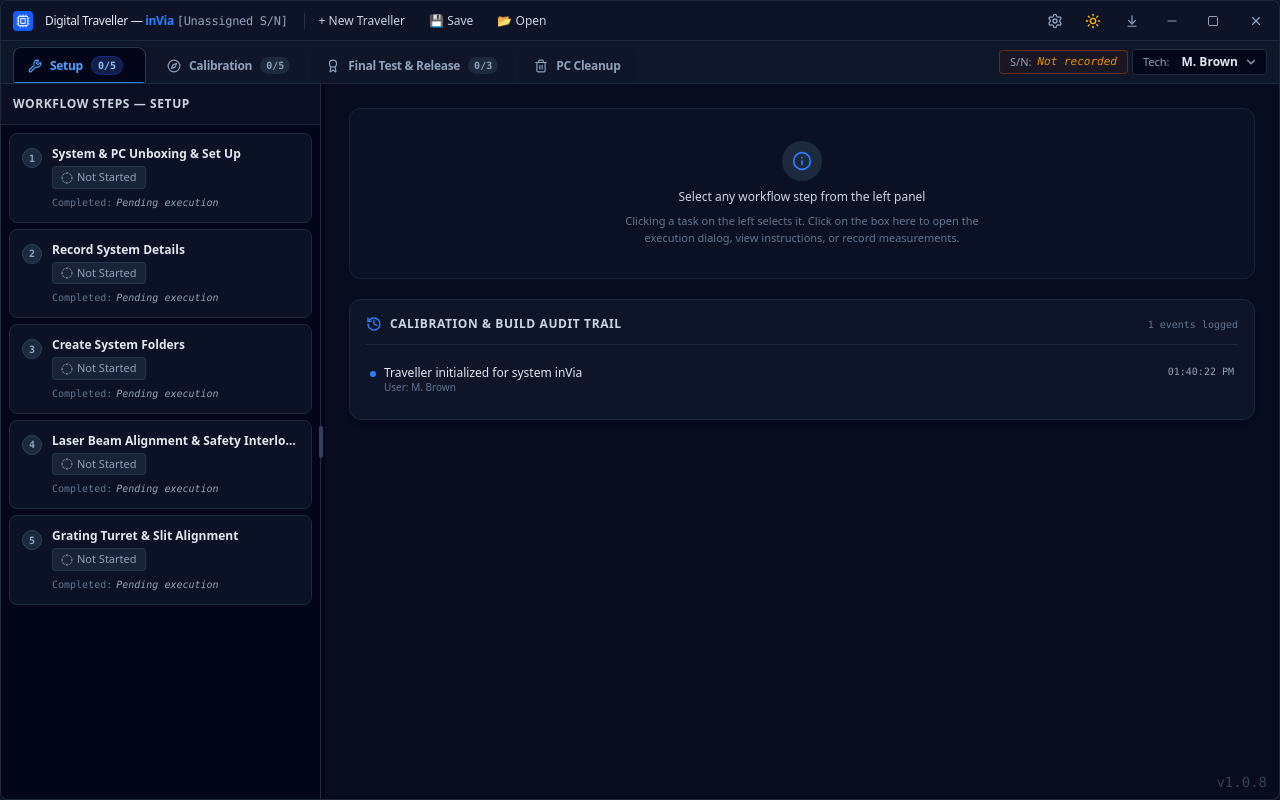
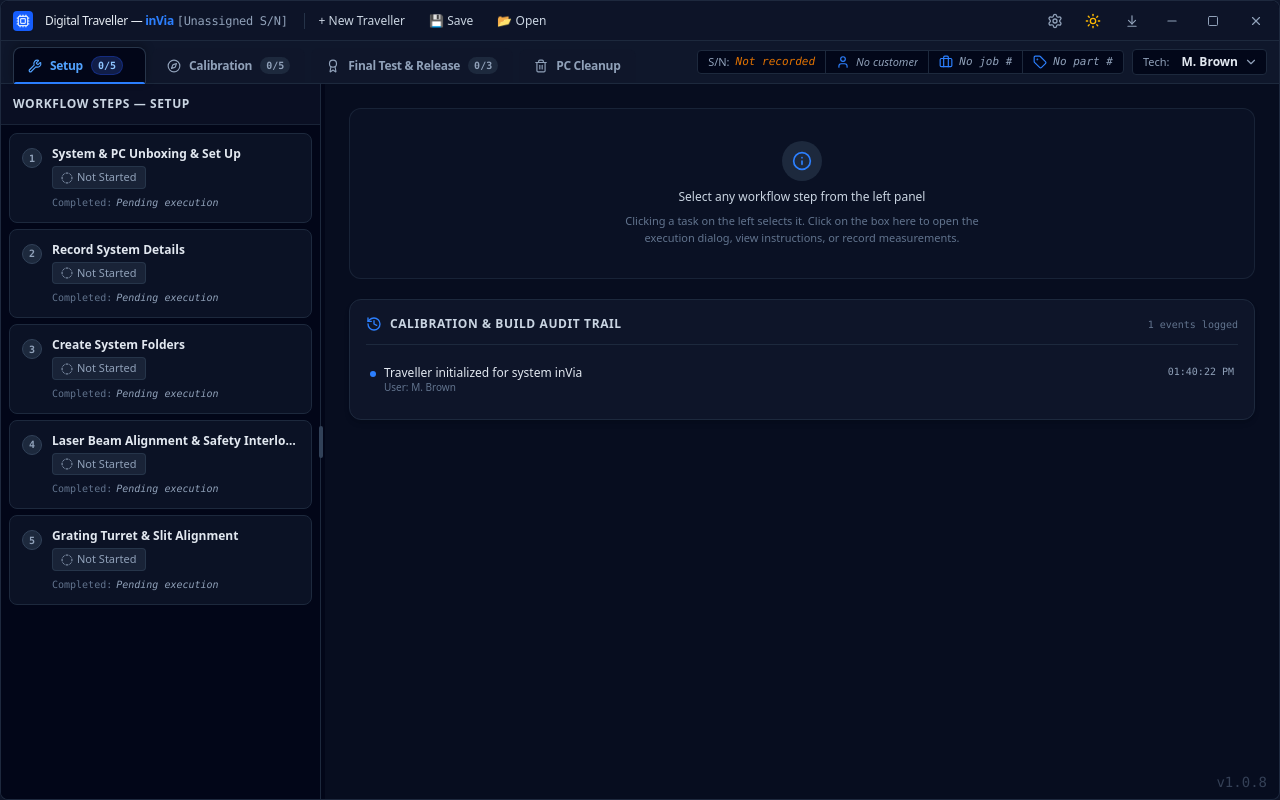
Before and after one commit to mikeb747/Digital-Traveller, a React (Vite) app: page / in a window 1280 px wide. Built offline with nearby package versions, Linux system fonts and the light colour scheme; a web font is replaced by a local one.

Commit message:
refactor: optimize unit details update logic
Prevent unnecessary state updates and audit log entries by validating changes against trimmed previous values before triggering updates.

```diff
--- a/src/App.tsx
+++ b/src/App.tsx
@@ -280,26 +280,40 @@ export const App: React.FC = () => {
     jobNumber: string;
     partNumber: string;
   }) => {
-    setTraveller((prev) => ({
+    setTraveller((prev) => {
+      const s = details.serialNumber.trim();
+      const c = details.customerName.trim();
+      const j = details.jobNumber.trim();
+      const p = details.partNumber.trim();
+
+      const prevS = (prev.serialNumber || '').trim();
+      const prevC = (prev.customerName || '').trim();
+      const prevJ = (prev.jobNumber || '').trim();
+      const prevP = (prev.partNumber || '').trim();
+
+      if (s === prevS && c === prevC && j === prevJ && p === prevP) {
+        return prev;
+      }
+
+      return {
         ...prev,
-      serialNumber: details.serialNumber,
-      customerName: details.customerName,
-      jobNumber: details.jobNumber,
-      partNumber: details.partNumber,
+        serialNumber: s,
+        customerName: c,
+        jobNumber: j,
+        partNumber: p,
         updatedAt: new Date().toISOString(),
         auditLog: [
           {
             timestamp: new Date().toISOString(),
-          action: `Unit details updated: S/N ${details.serialNumber || 'Blank'}${
-            details.customerName ? ` | Customer: ${details.customerName}` : ''
-          }${details.jobNumber ? ` | Job: ${details.jobNumber}` : ''}${
-            details.partNumber ? ` | Part: ${details.partNumber}` : ''
-          }`,
+            action: `Unit details updated: S/N ${s || 'Blank'}${
+              c ? ` | Customer: ${c}` : ''
+            }${j ? ` | Job: ${j}` : ''}${p ? ` | Part: ${p}` : ''}`,
             user: prev.operatorName
           },
           ...prev.auditLog
         ]
-    }));
+      };
+    });
     setNotification('Hardware & unit details updated');
   };
 
--- a/src/components/StepDialog.tsx
+++ b/src/components/StepDialog.tsx
@@ -103,23 +103,33 @@ export const StepDialog: React.FC<StepDialogProps> = ({
     setLocalPart(partNumber || '');
   }, [serialNumber, customerName, jobNumber, partNumber, isOpen]);
 
+  const syncDetailsIfChanged = () => {
+    if (!isRecordSystemDetailsStep) return;
+    const s = localSerial.trim();
+    const c = localCustomer.trim();
+    const j = localJob.trim();
+    const p = localPart.trim();
+
+    const prevS = (serialNumber || '').trim();
+    const prevC = (customerName || '').trim();
+    const prevJ = (jobNumber || '').trim();
+    const prevP = (partNumber || '').trim();
+
+    if (s !== prevS || c !== prevC || j !== prevJ || p !== prevP) {
+      onUpdateDetails?.({
+        serialNumber: s,
+        customerName: c,
+        jobNumber: j,
+        partNumber: p
+      });
+    }
+  };
+
   const handleDetailChange = (field: 'serial' | 'customer' | 'job' | 'part', value: string) => {
-    const s = field === 'serial' ? value : localSerial;
-    const c = field === 'customer' ? value : localCustomer;
-    const j = field === 'job' ? value : localJob;
-    const p = field === 'part' ? value : localPart;
-
     if (field === 'serial') setLocalSerial(value);
     if (field === 'customer') setLocalCustomer(value);
     if (field === 'job') setLocalJob(value);
     if (field === 'part') setLocalPart(value);
-
-    onUpdateDetails?.({
-      serialNumber: s,
-      customerName: c,
-      jobNumber: j,
-      partNumber: p
-    });
   };
 
   // Press Escape on keyboard to close without completing
@@ -134,7 +144,7 @@ export const StepDialog: React.FC<StepDialogProps> = ({
     return () => {
       window.removeEventListener('keydown', handleKeyDown);
     };
-  }, [notes, step, signoffTechnician]);
+  }, [notes, step, signoffTechnician, localSerial, localCustomer, localJob, localPart]);
 
   const handleMarkComplete = async () => {
     if (isRecordSystemDetailsStep) {
@@ -144,12 +154,7 @@ export const StepDialog: React.FC<StepDialogProps> = ({
         );
         return;
       }
-      onUpdateDetails?.({
-        serialNumber: localSerial.trim(),
-        customerName: localCustomer.trim(),
-        jobNumber: localJob.trim(),
-        partNumber: localPart.trim()
-      });
+      syncDetailsIfChanged();
     }
     if (isLaserSelectionStep) {
       const validationError = validateLaserGratingCombinations(laserGratingCombinations);
@@ -186,6 +191,7 @@ export const StepDialog: React.FC<StepDialogProps> = ({
   };
 
   const handleMarkInProgress = () => {
+    syncDetailsIfChanged();
     onUpdateStatus(step.id, 'In Progress', notes, signoffTechnician);
     onClose();
   };
@@ -196,6 +202,7 @@ export const StepDialog: React.FC<StepDialogProps> = ({
   };
 
   const handleCloseWithoutCompleting = () => {
+    syncDetailsIfChanged();
     // Preserve any notes changes without forcing completion
     if (notes !== step.notes) {
       onUpdateStatus(step.id, step.status, notes);
--- a/src/components/WorkflowTabs.tsx
+++ b/src/components/WorkflowTabs.tsx
@@ -79,12 +79,12 @@ export const WorkflowTabs: React.FC<WorkflowTabsProps> = ({
 
   return (
     <div
-      className={`border-b px-3 pt-1.5 flex items-center justify-between gap-3 overflow-x-auto flex-shrink-0 transition-colors ${
+      className={`relative z-30 border-b px-3 pt-1.5 flex items-center justify-between gap-3 flex-shrink-0 transition-colors ${
         isDark ? 'bg-slate-900 border-slate-800' : 'bg-slate-100 border-slate-200'
       }`}
     >
       {/* Left: Stage Workflow Tabs */}
-      <div className="flex items-center space-x-1.5 overflow-x-auto flex-shrink-0">
+      <div className="flex items-center space-x-1.5 flex-shrink-0">
         {allStageNames.map((stageName) => {
           const isSelected = currentStage === stageName;
           const stats = WorkflowService.getStageStats(traveller, stageName);
@@ -233,77 +233,70 @@ export const WorkflowTabs: React.FC<WorkflowTabsProps> = ({
         )}
       </div>
 
-      {/* Right: Snug metadata summary pills (S/N, Customer, Job, Part) & TechSelector */}
-      <div className="flex items-center space-x-1 pb-1.5 flex-shrink-0 select-none">
-        {/* System Serial Number Summary Pill */}
+      {/* Right: Unified single details box (all 4 details inside 1 white box) & TechSelector */}
+      <div className="flex items-center space-x-2 pb-1.5 flex-shrink-0 select-none">
+        {/* Unified 4-in-1 System Details Box */}
         <div
           onClick={onOpenBarcodeModal}
-          className={`flex items-center rounded border px-2.5 py-1 text-xs transition-colors cursor-pointer ${
-            !traveller.serialNumber
-              ? isDark
-                ? 'bg-amber-950/20 border-amber-800/60 hover:border-amber-700'
-                : 'bg-amber-50 border-amber-300 hover:border-amber-400'
-              : isDark
-              ? 'bg-slate-950/80 border-slate-800 hover:border-slate-700'
-              : 'bg-white border-slate-300 hover:border-slate-400'
+          className={`flex items-center rounded border text-xs cursor-pointer select-none transition-colors shadow-2xs divide-x ${
+            isDark
+              ? 'bg-slate-950/90 border-slate-800 divide-slate-800 hover:border-slate-700'
+              : 'bg-white border-slate-300 divide-slate-200 hover:border-slate-400'
           }`}
-          title="System serial number"
+          title="Click to view/edit unit numbers & details"
         >
+          {/* Serial Number */}
+          <div className="flex items-center px-2.5 py-1">
             <span className="text-slate-400 text-[11px] mr-1.5 font-medium">S/N:</span>
             {traveller.serialNumber ? (
-            <span className="font-mono font-bold text-blue-500">{traveller.serialNumber}</span>
+              <span className="font-mono font-bold text-blue-600 dark:text-blue-400">{traveller.serialNumber}</span>
             ) : (
-            <span className="font-mono text-[11px] text-amber-500/90 italic">Not recorded</span>
+              <span className="font-mono text-[11px] text-amber-600 dark:text-amber-500/90 italic">Not recorded</span>
             )}
           </div>
 
-        {/* Customer Name (if defined) */}
-        {traveller.customerName && (
-          <div
-            onClick={onOpenBarcodeModal}
-            className={`flex items-center rounded border px-2.5 py-1 text-xs cursor-pointer transition-colors ${
-              isDark
-                ? 'bg-slate-950/80 border-slate-800 text-slate-300 hover:border-slate-700'
-                : 'bg-white border-slate-300 text-slate-700 hover:border-slate-400'
+          {/* Customer Name */}
+          <div className="flex items-center px-2.5 py-1">
+            <User className="w-3.5 h-3.5 text-blue-500 mr-1.5 flex-shrink-0" />
+            <span
+              className={`text-[11px] max-w-[130px] truncate ${
+                traveller.customerName
+                  ? isDark ? 'text-slate-200 font-medium' : 'text-slate-800 font-medium'
+                  : 'text-slate-400 italic'
               }`}
-            title={`Customer: ${traveller.customerName}`}
             >
-            <User className="w-3 h-3 text-blue-500 mr-1.5 flex-shrink-0" />
-            <span className="text-[11px] max-w-[130px] truncate">{traveller.customerName}</span>
+              {traveller.customerName || 'No customer'}
+            </span>
           </div>
-        )}
 
-        {/* Job Number (if defined) */}
-        {traveller.jobNumber && (
-          <div
-            onClick={onOpenBarcodeModal}
-            className={`flex items-center rounded border px-2.5 py-1 text-xs cursor-pointer transition-colors ${
-              isDark
-                ? 'bg-slate-950/80 border-slate-800 text-slate-300 hover:border-slate-700'
-                : 'bg-white border-slate-300 text-slate-700 hover:border-slate-400'
+          {/* Job Number */}
+          <div className="flex items-center px-2.5 py-1">
+            <Briefcase className="w-3.5 h-3.5 text-blue-500 mr-1.5 flex-shrink-0" />
+            <span
+              className={`font-mono text-[11px] max-w-[110px] truncate ${
+                traveller.jobNumber
+                  ? isDark ? 'text-slate-200 font-medium' : 'text-slate-800 font-medium'
+                  : 'text-slate-400 italic'
               }`}
-            title={`Job Number: ${traveller.jobNumber}`}
             >
-            <Briefcase className="w-3 h-3 text-blue-500 mr-1.5 flex-shrink-0" />
-            <span className="font-mono text-[11px]">{traveller.jobNumber}</span>
+              {traveller.jobNumber || 'No job #'}
+            </span>
           </div>
-        )}
 
-        {/* Part Number (if defined) */}
-        {traveller.partNumber && (
-          <div
-            onClick={onOpenBarcodeModal}
-            className={`flex items-center rounded border px-2.5 py-1 text-xs cursor-pointer transition-colors ${
-              isDark
-                ? 'bg-slate-950/80 border-slate-800 text-slate-300 hover:border-slate-700'
-                : 'bg-white border-slate-300 text-slate-700 hover:border-slate-400'
+          {/* Part Number */}
+          <div className="flex items-center px-2.5 py-1">
+            <Tag className="w-3.5 h-3.5 text-blue-500 mr-1.5 flex-shrink-0" />
+            <span
+              className={`font-mono text-[11px] max-w-[120px] truncate ${
+                traveller.partNumber
+                  ? isDark ? 'text-slate-200 font-medium' : 'text-slate-800 font-medium'
+                  : 'text-slate-400 italic'
               }`}
-            title={`Part Number: ${traveller.partNumber}`}
             >
-            <Tag className="w-3 h-3 text-blue-500 mr-1.5 flex-shrink-0" />
-            <span className="font-mono text-[11px]">{traveller.partNumber}</span>
+              {traveller.partNumber || 'No part #'}
+            </span>
           </div>
-        )}
+        </div>
 
         {/* Tech Selector Dropdown */}
         {onChangeOperator && (
```
Also changed, not shown: .aistudio/artifacts/brain/3e910d51-23f7-4991-9f9f-a78638225a1f/.tempmediaStorage/media_1792696997409_e35f8559.png (added), public/assets/aistudio/Screenshot_2026-10-22_201629-1_b4756329.png (added). Lines whose indentation alone changed are shown as unchanged.
